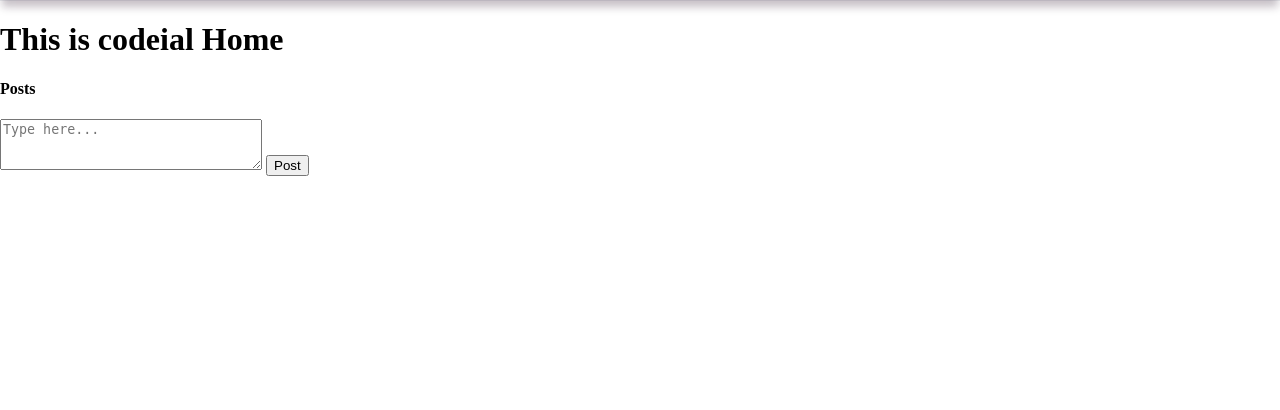
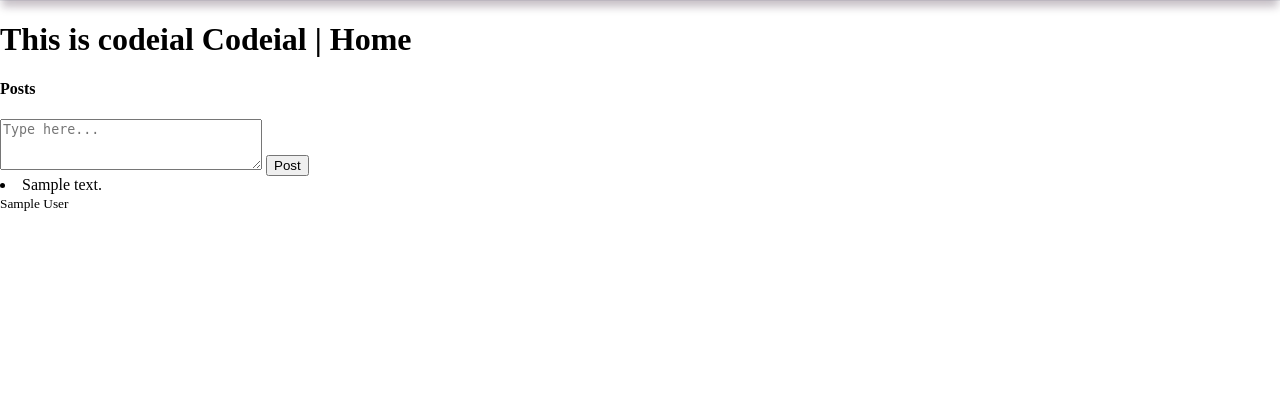
Before and after one commit to 16abhip/codeial, a Node server app: page / in a window 1280 px wide. Shown: the part 67-477 px from the top of the page. Run offline with Node 20, Linux system fonts and the light colour scheme; tables that the repository leaves empty hold one stand-in row (values such as "Sample post"); some libraries are stand-ins or nearby versions.

Commit message:
fetch post from db and populate user in posts

```diff
--- a/controllers/home_controller.js
+++ b/controllers/home_controller.js
@@ -1,8 +1,22 @@
+
+const Post = require('../models/post')
+
+
 module.exports.home = function(req,res)
 {
-    console.log(req.cookies);
-    res.cookie('user_id',25);
-    res.render('home',{
-        title: 'Home'
+    // console.log(req.cookies);
+    // res.cookie('user_id',25);
+
+    //populate the user of each post
+    Post.find({}).populate('user').exec(function(err,post){
+        if(err){
+            return console.log('Error in finding the post:', err);
+        }
+        res.render('home' ,{
+            title: 'Codeial | Home',
+            posts : post
+        })
     });
+
+
 };
--- a/views/home.ejs
+++ b/views/home.ejs
@@ -6,4 +6,14 @@
         <textarea name="content" id="" cols="30" placeholder="Type here..." rows="3"></textarea>
         <input type="submit" value="Post">
     </form>
+    <div id="posts-list-container">
+        <% for(i of posts){ %>
+            <li>
+                <%= i.content %>
+            </li>
+            <small>
+                <%= i.user.name%>
+            </small>
+        <% } %>
+    </div>
  </section>
```
